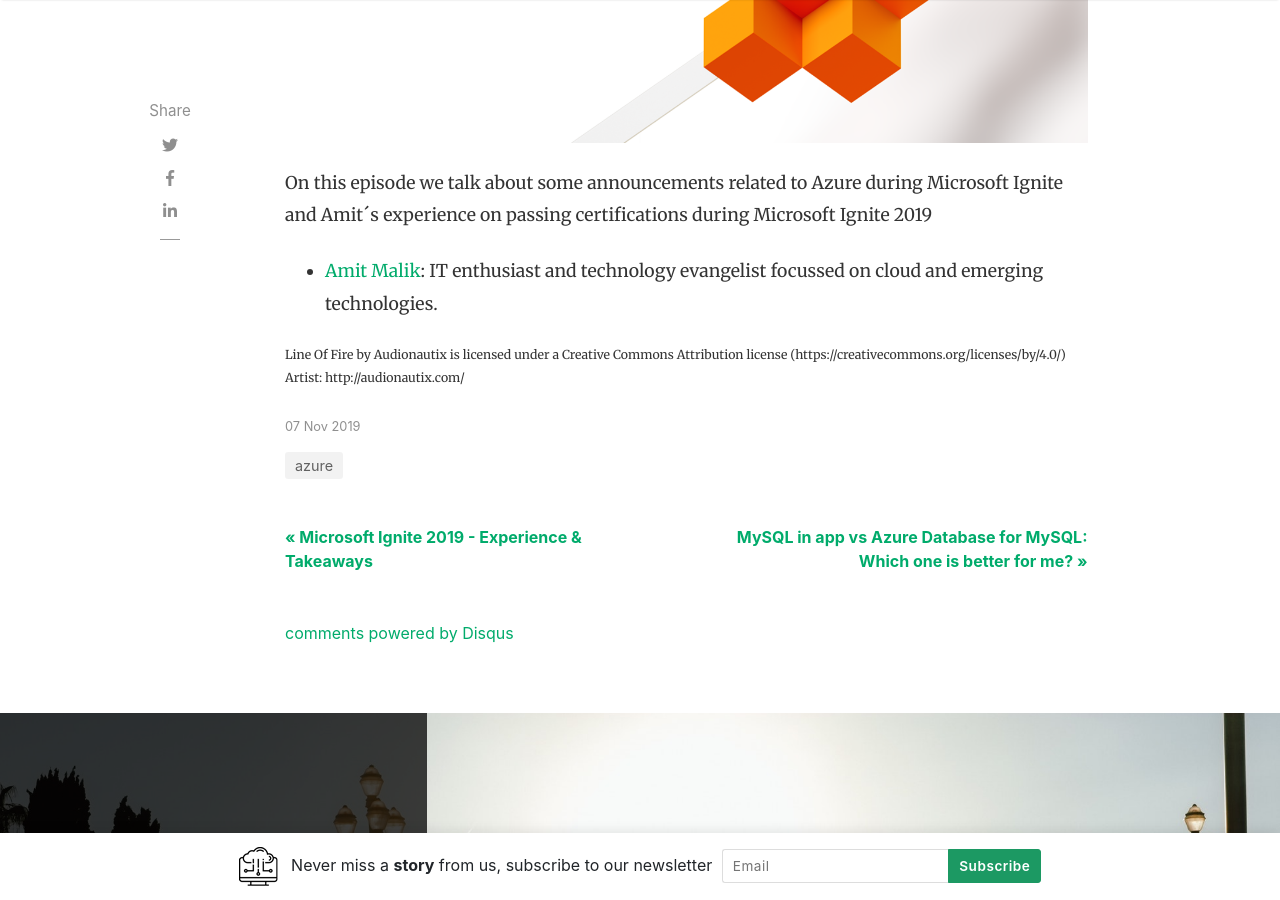
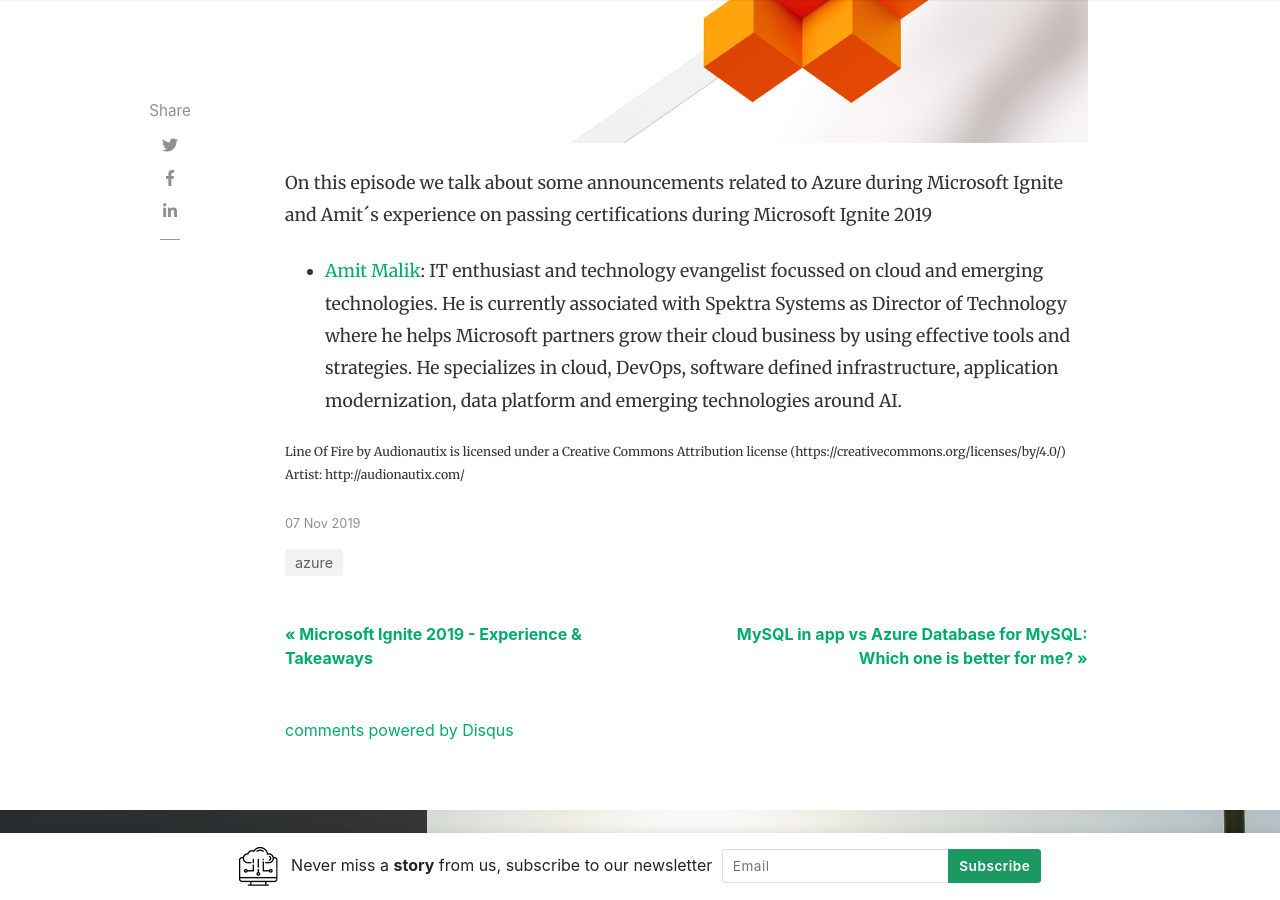
Before and after one commit to daveRendon/wikiazure-podcast, a Jekyll site: the page built from _posts/2019-11-07-episode-02-msignite-amit-malik.md, in a window 1280 px wide and 900 px high, scrolled down 669 px. Built offline with Jekyll 4.4.1, drawn with Linux system fonts in a browser that asks for light colours; nearby versions of some CDN libraries; comment, search, counter and statistics services are not loaded.

Commit message:
udpated ep02

```diff
--- a/_posts/2019-11-07-episode-02-msignite-amit-malik.md
+++ b/_posts/2019-11-07-episode-02-msignite-amit-malik.md
@@ -13,6 +13,6 @@
 
 On this episode we talk about some announcements related to Azure during Microsoft Ignite and Amit´s experience on passing certifications during Microsoft Ignite 2019
 
-+ <a href="https://www.linkedin.com/in/amitmalik99/" target="_blank">Amit Malik</a>: IT enthusiast and technology evangelist focussed on cloud and emerging technologies.
++ <a href="https://www.linkedin.com/in/amitmalik99/" target="_blank">Amit Malik</a>: IT enthusiast and technology evangelist focussed on cloud and emerging technologies. He is currently associated with Spektra Systems as Director of Technology where he helps Microsoft partners grow their cloud business by using effective tools and strategies. He specializes in cloud, DevOps, software defined infrastructure, application modernization, data platform and emerging technologies around AI.
 
 <p style="font-size: .7em;">Line Of Fire by Audionautix is licensed under a Creative Commons Attribution license (https://creativecommons.org/licenses/by/4.0/) Artist: http://audionautix.com/</p>
```
